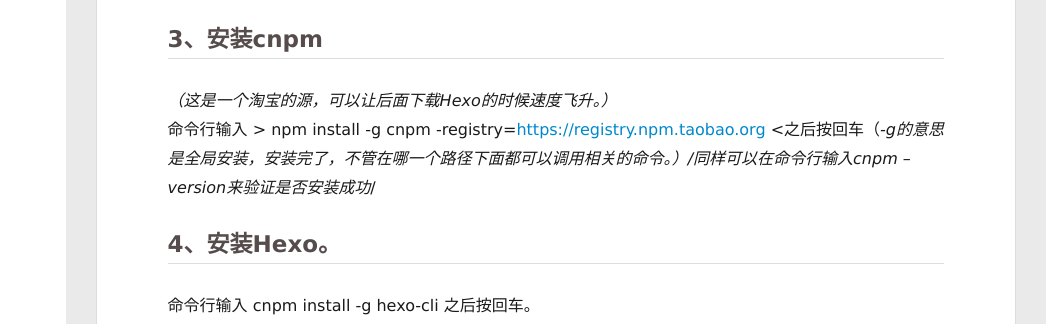
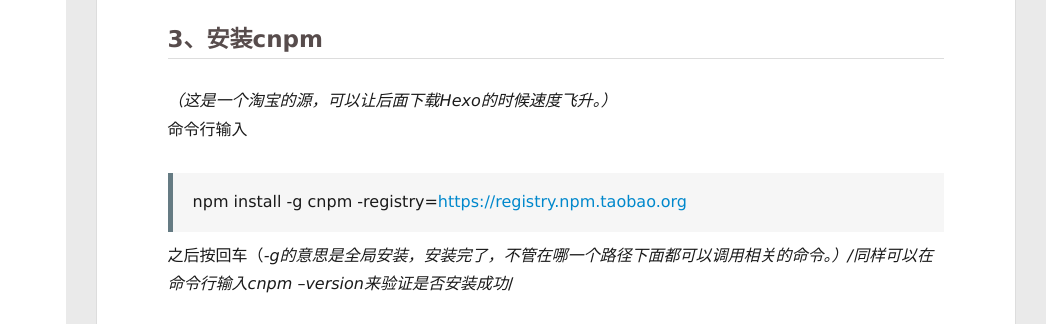
Before and after one commit to lichengdong1117/lichengdong1117.github.io, a plain HTML site: page 2019/08/23/Hexo搭建及远端部署/index.html in a window 1280 px wide. Shown: the part 381-705 px from the top of the page, 234-1280 px from the left. Drawn offline with Linux system fonts and the light colour scheme; no server answers.

Commit message:
Site updated: 2019-08-27 19:49:50

```diff
--- a/2019/08/23/Hexo搭建及远端部署/index.html
+++ b/2019/08/23/Hexo搭建及远端部署/index.html
@@ -15,7 +15,7 @@
 <meta property="og:site_name" content="韩亦韶的个人站点">
 <meta property="og:description" content="1、安装Git for Windows下载页面https://github.com/waylau/git-for-win//记得在安装过程中选中add to path加入到path环境变量中去。 2、安装Nodejs下载页面：https://nodejs.org/en/以上两步执行完之后在命令行输入 node –version 和 npm –version 来验证是否已经成功安装 3、安装cnpm">
 <meta property="og:locale" content="zh-CN">
-<meta property="og:updated_time" content="2019-08-27T08:16:21.196Z">
+<meta property="og:updated_time" content="2019-08-27T11:49:22.595Z">
 <meta name="twitter:card" content="summary">
 <meta name="twitter:title" content="Windows系统下用Hexo框架搭建个人博客及远端部署到GitHub">
 <meta name="twitter:description" content="1、安装Git for Windows下载页面https://github.com/waylau/git-for-win//记得在安装过程中选中add to path加入到path环境变量中去。 2、安装Nodejs下载页面：https://nodejs.org/en/以上两步执行完之后在命令行输入 node –version 和 npm –version 来验证是否已经成功安装 3、安装cnpm">
@@ -180,7 +180,11 @@
 
         <h2 id="1、安装Git-for-Windows"><a href="#1、安装Git-for-Windows" class="headerlink" title="1、安装Git for Windows"></a>1、安装Git for Windows</h2><p>下载页面<a href="https://github.com/waylau/git-for-win" target="_blank" rel="noopener">https://github.com/waylau/git-for-win</a>//记得在安装过程中选中add to path加入到path环境变量中去。</p>
 <h2 id="2、安装Nodejs"><a href="#2、安装Nodejs" class="headerlink" title="2、安装Nodejs"></a>2、安装Nodejs</h2><p>下载页面：<a href="https://nodejs.org/en/" target="_blank" rel="noopener">https://nodejs.org/en/</a><br><em>以上两步执行完之后在命令行输入 node –version 和 npm –version 来验证是否已经成功安装</em></p>
-<h2 id="3、安装cnpm"><a href="#3、安装cnpm" class="headerlink" title="3、安装cnpm"></a>3、安装cnpm</h2><p><em>（这是一个淘宝的源，可以让后面下载Hexo的时候速度飞升。）</em><br>命令行输入 &gt; npm install -g cnpm -registry=<a href="https://registry.npm.taobao.org" target="_blank" rel="noopener">https://registry.npm.taobao.org</a> &lt;之后按回车（<em>-g的意思是全局安装，安装完了，不管在哪一个路径下面都可以调用相关的命令。<em>）/</em>同样可以在命令行输入cnpm –version来验证是否安装成功</em>/</p>
+<h2 id="3、安装cnpm"><a href="#3、安装cnpm" class="headerlink" title="3、安装cnpm"></a>3、安装cnpm</h2><p><em>（这是一个淘宝的源，可以让后面下载Hexo的时候速度飞升。）</em><br>命令行输入</p>
+<blockquote>
+<p>npm install -g cnpm -registry=<a href="https://registry.npm.taobao.org" target="_blank" rel="noopener">https://registry.npm.taobao.org</a> </p>
+</blockquote>
+<p>之后按回车（<em>-g的意思是全局安装，安装完了，不管在哪一个路径下面都可以调用相关的命令。<em>）/</em>同样可以在命令行输入cnpm –version来验证是否安装成功</em>/</p>
 <h2 id="4、安装Hexo。"><a href="#4、安装Hexo。" class="headerlink" title="4、安装Hexo。"></a>4、安装Hexo。</h2><p>命令行输入 cnpm install -g hexo-cli 之后按回车。<br>同样，安装完成之后，执行hexo –version来验证是否安装成功。</p>
 <h2 id="5、切换到非系统盘"><a href="#5、切换到非系统盘" class="headerlink" title="5、切换到非系统盘"></a>5、切换到非系统盘</h2><p>命令行输入“D:”（这一步可省略，我只是单纯的不想我的C盘多出一些乱七八糟的文件占了空间。）</p>
 <h2 id="6、在当前目录下创建新的文件夹"><a href="#6、在当前目录下创建新的文件夹" class="headerlink" title="6、在当前目录下创建新的文件夹"></a>6、在当前目录下创建新的文件夹</h2><p>在命令行中输入 mkdir blog </p>
```
Also changed, not shown: index.html (+5 -1 lines).
